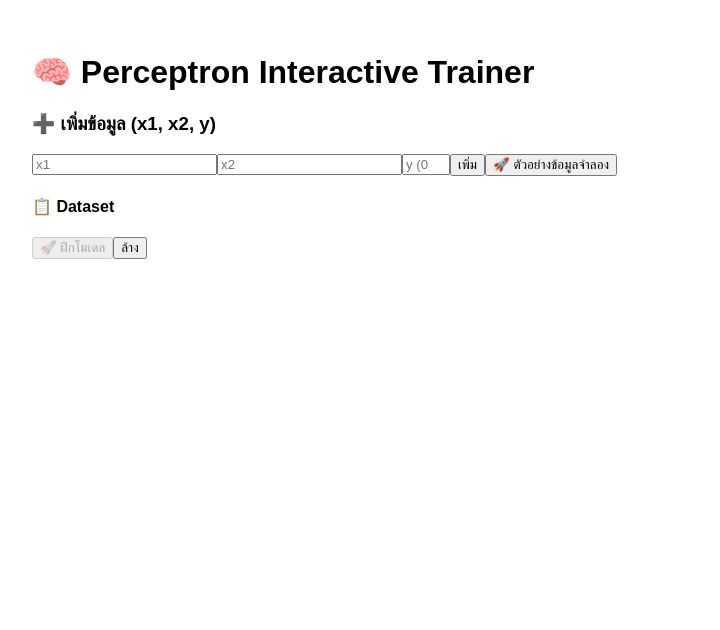
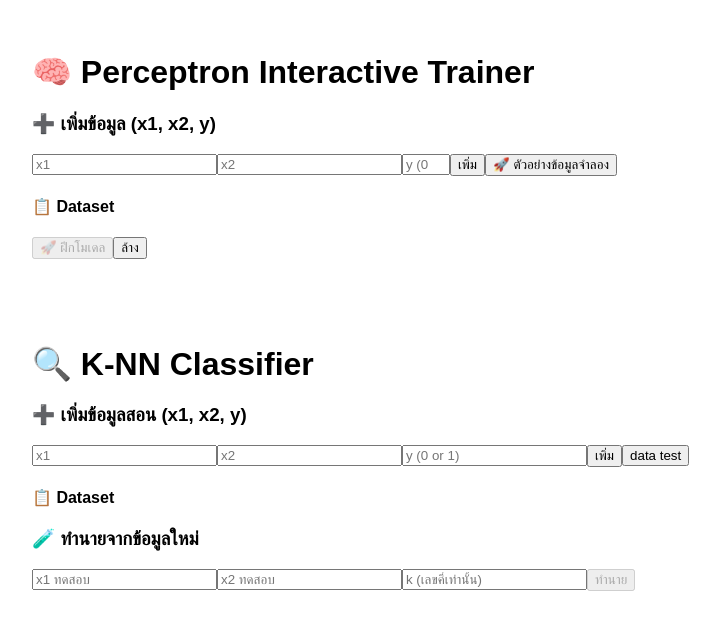
Before and after one commit to NateeSaetae/WebAIDemo, a React (Create React App) app in the folder web-ai-demo/: page / in a window 1280 px wide. Shown: the top 630 px of the page, without its empty margins (0-720 px from the left). Built offline with nearby package versions, Linux system fonts and the light colour scheme.

Commit message:
Knn_data

```diff
--- a/web-ai-demo/package.json
+++ b/web-ai-demo/package.json
@@ -15,6 +15,7 @@
     "react-chartjs-2": "^5.3.0",
     "react-dom": "^19.1.0",
     "react-scripts": "5.0.1",
+    "recharts": "^2.15.3",
     "web-vitals": "^2.1.4"
   },
   "scripts": {
--- /dev/null
+++ b/web-ai-demo/src/AI_Models/trainKnn.js
@@ -0,0 +1,133 @@
+import React, { use, useState } from 'react';
+import KnnResultChart from '../Chart/KnnResultChart'
+
+function euclideanDistance(a, b) {
+  return Math.sqrt(
+    a.reduce((sum, val, i) => sum + Math.pow(val - b[i], 2), 0)
+  );
+}
+
+function knnPredict(input, dataset, k) {
+  const distances = dataset.map((item) => ({
+    ...item,
+    distance: euclideanDistance(input, [item.x1, item.x2])
+  }));
+
+  const neighbors = distances.sort((a, b) => a.distance - b.distance).slice(0, k);
+  const votes = neighbors.reduce((acc, cur) => {
+    acc[cur.y] = (acc[cur.y] || 0) + 1;
+    return acc;
+  }, {});
+
+  const predicted = Object.entries(votes).reduce((a, b) => (a[1] > b[1] ? a : b))[0];
+  return predicted;
+}
+
+export default function TrainKnn() {
+  const [dataset, setDataset] = useState([]);
+  const [x1, setX1] = useState('');
+  const [x2, setX2] = useState('');
+  const [y, setY] = useState('');
+  const [testX1, setTestX1] = useState('');
+  const [testX2, setTestX2] = useState('');
+  const [k, setK] = useState('');
+  const [blockKnn, setBlockKnn] = useState(false);
+  const [prediction, setPrediction] = useState(null);
+  const datasetKnn = [
+        { x1: 1, x2: 2, y: 0 },
+        { x1: 2, x2: 1, y: 0 },
+        { x1: 2.5, x2: 3, y: 1 },
+        { x1: 3, x2: 2.5, y: 1 },
+        { x1: 4, x2: 4, y: 1 },
+        { x1: 1.5, x2: 1.8, y: 0 },
+        { x1: 3.5, x2: 3.2, y: 1 },
+        { x1: 0.5, x2: 2.2, y: 0 }
+    ]
+
+  const handleAdd = () => {
+    const numX1 = parseFloat(x1);
+    const numX2 = parseFloat(x2);
+    const numY = parseInt(y);
+    if (!isNaN(numX1) && !isNaN(numX2) && (numY === 0 || numY === 1)) {
+      setDataset([...dataset, { x1: numX1, x2: numX2, y: numY }]);
+      setX1('');
+      setX2('');
+      setY('');
+    } else {
+      alert('กรุณากรอกข้อมูลให้ครบและ y เป็น 0 หรือ 1');
+    }
+  };
+
+  function getRandomFloat(min, max) {
+    return Math.random() * (max - min) + min;
+  }
+
+  const handleDataTest = () => {
+
+    setDataset(datasetKnn);
+    setBlockKnn(true)
+  }
+
+  const handlePredict = () => {
+    if(k%2 !== 0){
+        const input = [parseFloat(testX1), parseFloat(testX2)];
+        const result = knnPredict(input, dataset, parseInt(k));
+        setPrediction(result);
+    } else {
+        alert('กรุณากรอกข้อมูลให้ครบและ K เป็นเลขคี่');
+    }
+  };
+
+  return (
+    <div style={{ padding: '2rem', fontFamily: 'sans-serif' }}>
+      <h1>🔍 K-NN Classifier</h1>
+
+      <h3>➕ เพิ่มข้อมูลสอน (x1, x2, y)</h3>
+      <input type="number" placeholder="x1" value={x1} onChange={e => setX1(e.target.value)} />
+      <input type="number" placeholder="x2" value={x2} onChange={e => setX2(e.target.value)} />
+      <input type="number" placeholder="y (0 or 1)" value={y} onChange={e => setY(e.target.value)} />
+      <button onClick={handleAdd}>เพิ่ม</button>
+      <button onClick={handleDataTest}>data test</button>
+
+      <h4>📋 Dataset</h4>
+      <ul>
+        {dataset.map((d, i) => (
+          <li key={i}>x1: {d.x1}, x2: {d.x2}, y: {d.y}</li>
+        ))}
+      </ul>
+
+      <h3>🧪 ทำนายจากข้อมูลใหม่</h3>
+      <input type="number" placeholder="x1 ทดสอบ" value={testX1} onChange={e => setTestX1(e.target.value)} />
+      <input type="number" placeholder="x2 ทดสอบ" value={testX2} onChange={e => setTestX2(e.target.value)} />
+      <input
+        type="number"
+        placeholder="k (เลขคี่เท่านั้น)"
+        value={k}
+        onChange={e => {
+            const val = e.target.value;
+            if (val === '') {
+            setK('');
+            return;
+            }
+
+            const num = parseInt(val);
+            if (!isNaN(num) && num % 2 === 1) {
+            setK(num);
+            }
+        }}
+       />
+      <button onClick={handlePredict} disabled={blockKnn === false || testX1 === '' || testX2 === ''}>ทำนาย</button>
+
+      {prediction !== null && (
+        <>
+            <h4>📌 คำทำนาย: y = {prediction}</h4>
+            <KnnResultChart
+                dataset={dataset}
+                testPoint={{ x1: parseFloat(testX1), x2: parseFloat(testX2) }}
+                prediction={prediction}
+            />
+        </>
+      )}
+    </div>
+  );
+}
--- a/web-ai-demo/src/App.js
+++ b/web-ai-demo/src/App.js
@@ -1,9 +1,13 @@
 // App.jsx
 import React, { useState } from 'react';
 import DisplayPerceptron from './AI_Models/displayPerceptron.js';
+import TrainKnn from './AI_Models/trainKnn.js';
 
 export default function App() {
   return(
-    <DisplayPerceptron/>
+    <>
+      <DisplayPerceptron/>
+      <TrainKnn/>
+    </>
   )
 }
--- /dev/null
+++ b/web-ai-demo/src/Chart/KnnResultChart.js
@@ -0,0 +1,44 @@
+// KnnResultChart.jsx
+import React from 'react';
+import {
+  ScatterChart,
+  Scatter,
+  XAxis,
+  YAxis,
+  CartesianGrid,
+  Tooltip,
+  Legend,
+  ResponsiveContainer,
+} from 'recharts';
+
+export default function KnnResultChart({ dataset, testPoint, prediction }) {
+  return (
+    <div style={{ width: '100%', height: 400 }}>
+      <ResponsiveContainer>
+        <ScatterChart margin={{ top: 20, right: 20, bottom: 20, left: 20 }}>
+          <CartesianGrid />
+          <XAxis type="number" dataKey="x1" name="x1" label={{ value: 'x1', position: 'bottom' }} />
+          <YAxis type="number" dataKey="x2" name="x2" label={{ value: 'x2', angle: -90, position: 'insideLeft' }} />
+          <Tooltip cursor={{ strokeDasharray: '3 3' }} />
+          <Legend />
+
+          {/* กลุ่ม class 0 */}
+          <Scatter name="Class 0" data={dataset.filter(d => d.y === 0)} fill="#8884d8" />
+
+          {/* กลุ่ม class 1 */}
+          <Scatter name="Class 1" data={dataset.filter(d => d.y === 1)} fill="#82ca9d" />
+
+          {/* จุดทดสอบ */}
+          {testPoint && (
+            <Scatter
+              name={`Test Point (Predicted: ${prediction})`}
+              data={[testPoint]}
+              fill="#ff0000"
+              shape="star"
+            />
+          )}
+        </ScatterChart>
+      </ResponsiveContainer>
+    </div>
+  );
+}
```
Also changed, not shown: 1 other file (tests, documents, lock files or other folders).
